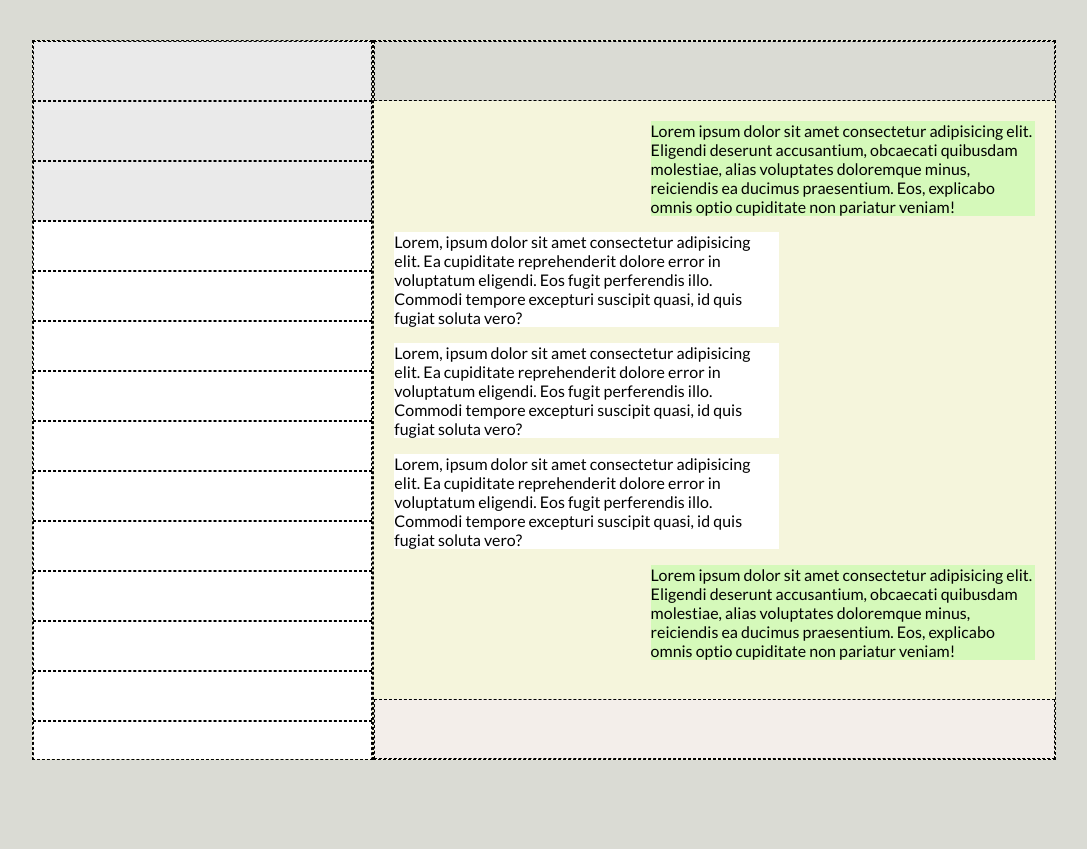
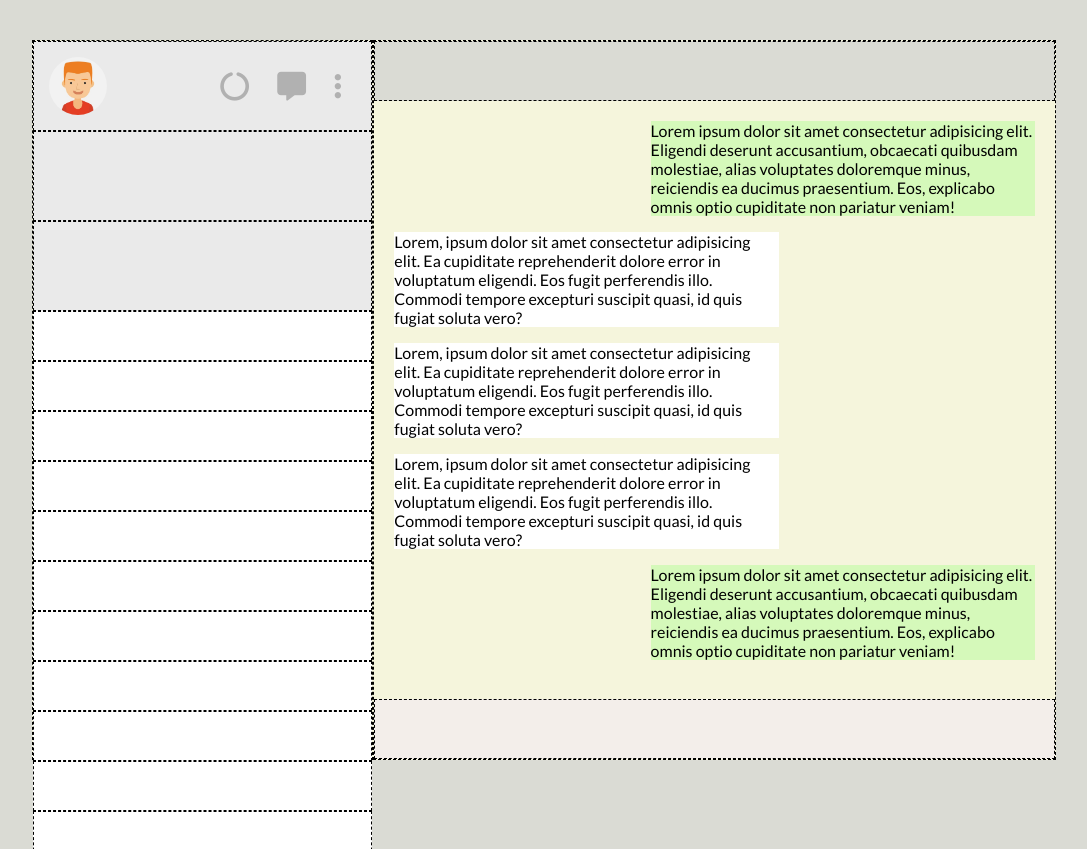
Before and after one commit to manuelloverso/html-css-boolzapp, a plain HTML site: page index.html in a window 1280 px wide. Shown: the whole page, without its empty margins (96-1183 px from the left). Before the commit the page ends 800 px from the top, so only its background shows below. Drawn offline with Linux system fonts and the light colour scheme.

Commit message:
add left header

```diff
--- a/assets/css/style.css
+++ b/assets/css/style.css
@@ -21,6 +21,18 @@ a {
 
 img {
   display: block;
+}
+
+.avatar {
+  height: 100%;
+  border-radius: 50%;
+}
+
+.my-status i,
+.top-bar i {
+  color: var(--icons-top);
+  font-size: 1.8rem;
+  margin-left: 25px;
 }
 
 :root {
@@ -101,8 +113,20 @@ img {
 
 .my-status {
   background-color: var(--background-header);
-  height: 60px;
   border: 1px dashed;
+  display: flex;
+  justify-content: space-between;
+  align-items: center;
+  height: 90px;
+}
+
+.pfp-square {
+  height: 100%;
+  padding: 15px;
+}
+
+.icons {
+  padding-right: 30px;
 }
 
 .contacts {
--- a/index.html
+++ b/index.html
@@ -26,7 +26,16 @@
       <div class="left h-100 col-4 col-md-1">
         <!-- Fixed Bars -->
         <div class="fixed-bars">
-          <div class="my-status"></div>
+          <div class="my-status">
+            <div class="pfp-square">
+              <img class="avatar" src="./assets/img/avatar_1.jpg" alt="" />
+            </div>
+            <div class="icons">
+              <i class="fa-solid fa-circle-notch"></i>
+              <i class="fa-solid fa-message"></i>
+              <i class="fa-solid fa-ellipsis-vertical"></i>
+            </div>
+          </div>
           <div class="my-status"></div>
           <div class="my-status"></div>
         </div>
```
